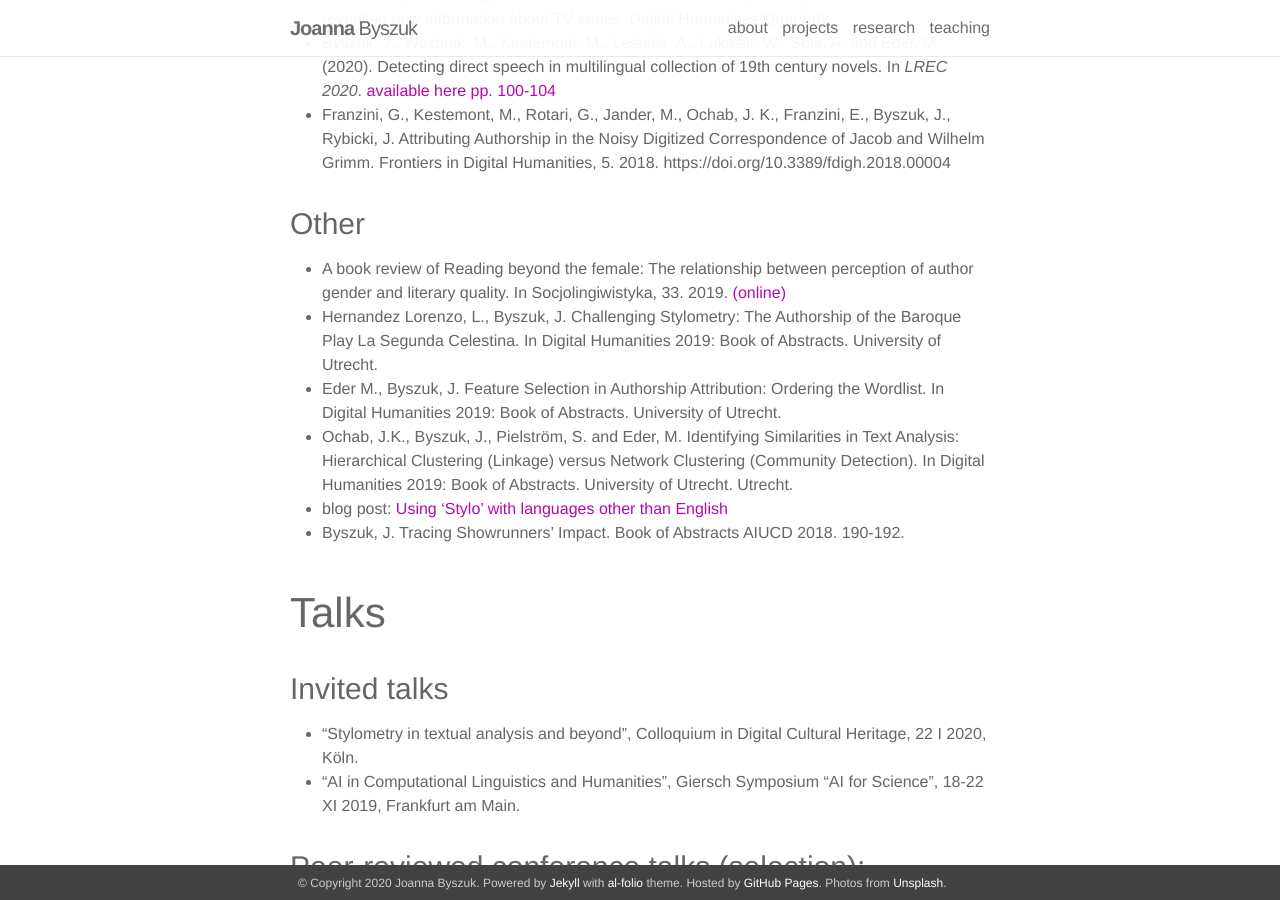
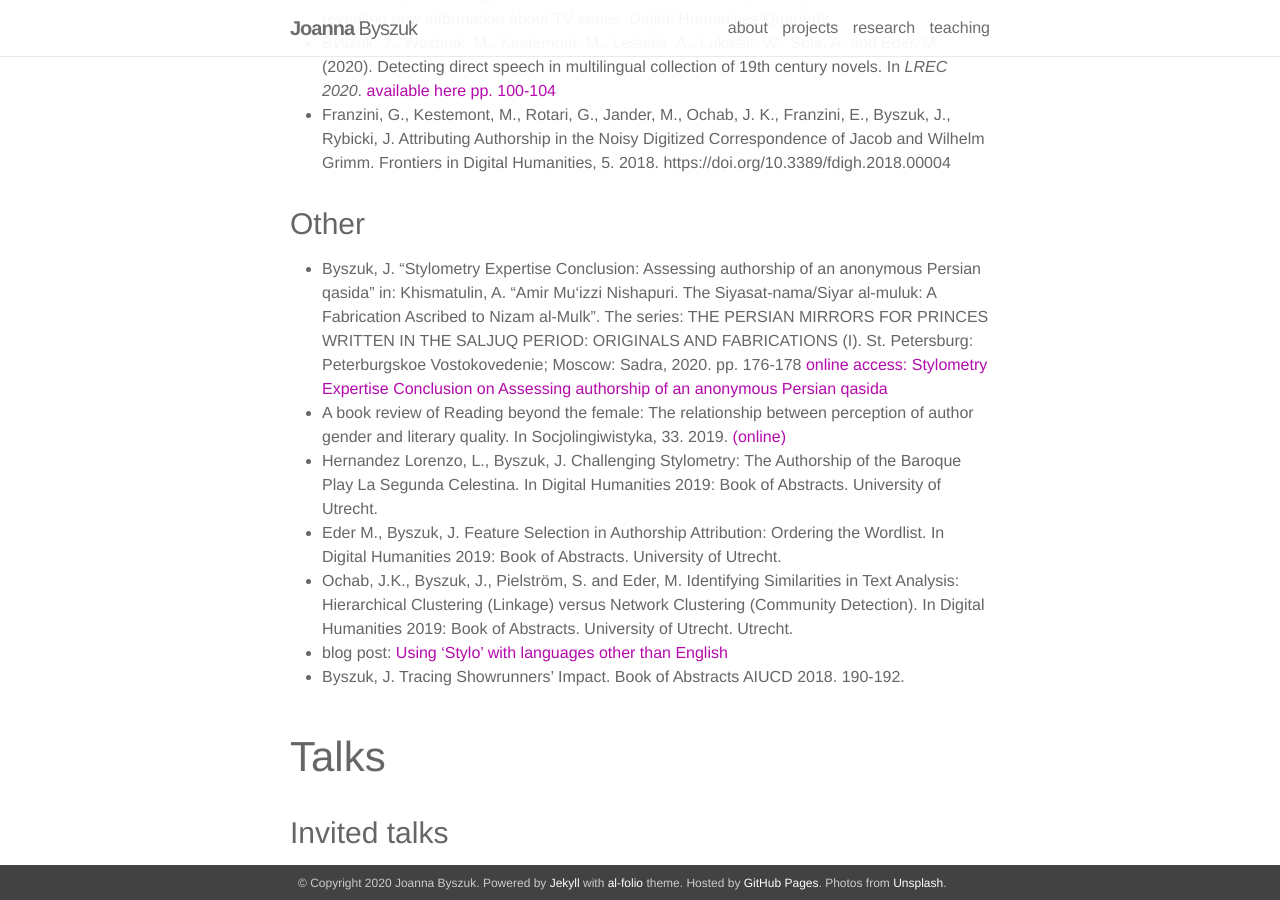
Before and after one commit to JoannaBy/JoannaBy.github.io, a Jekyll site: the page built from _pages/publications.md, in a window 1280 px wide and 900 px high, scrolled down 408 px. Built offline with Jekyll 4.4.1, drawn with Linux system fonts in a browser that asks for light colours; nearby versions of some CDN libraries.

Commit message:
Update publications.md

```diff
--- a/_pages/publications.md
+++ b/_pages/publications.md
@@ -11,6 +11,7 @@ description: Publications and talks.
 * Franzini, G., Kestemont, M., Rotari, G., Jander, M., Ochab, J. K., Franzini, E., Byszuk, J., Rybicki, J. Attributing Authorship in the Noisy Digitized Correspondence of Jacob and Wilhelm Grimm. Frontiers in Digital Humanities, 5. 2018. https://doi.org/10.3389/fdigh.2018.00004
 
 ### Other
+* Byszuk, J. "Stylometry Expertise Conclusion: Assessing authorship of an anonymous Persian qasida" in: Khismatulin, A. "Amir Mu‘izzi Nishapuri. The Siyasat-nama/Siyar al-muluk: A Fabrication Ascribed to Nizam al-Mulk". The series: THE PERSIAN MIRRORS FOR PRINCES WRITTEN IN THE SALJUQ PERIOD: ORIGINALS AND FABRICATIONS (I). St. Petersburg: Peterburgskoe Vostokovedenie; Moscow: Sadra, 2020. pp. 176-178 [online access: Stylometry Expertise Conclusion on Assessing authorship of an anonymous Persian qasida](https://ijp.pan.pl/wp-content/uploads/2018/08/Byszuk-Stylometry-Expertise-Conclusion-on-Assessing-authorship-of-an-anonymous-Persian-qasida.pdf)
 * A book review of Reading beyond the female: The relationship between perception of author gender and literary quality. In Socjolingiwistyka, 33. 2019. [(online)](https://socjolingwistyka.ijp.pan.pl/index.php/SOCJO/article/view/55/95)
 * Hernandez Lorenzo, L., Byszuk, J. Challenging Stylometry: The Authorship of the Baroque Play La Segunda Celestina. In Digital Humanities 2019: Book of Abstracts. University of Utrecht.
 * Eder M., Byszuk, J. Feature Selection in Authorship Attribution: Ordering the Wordlist. In Digital Humanities 2019: Book of Abstracts. University of Utrecht.
```
